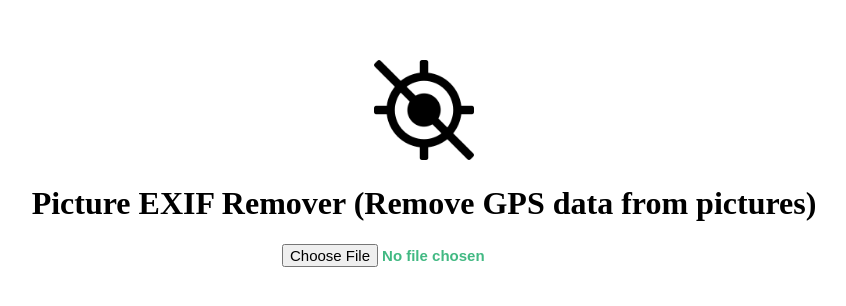
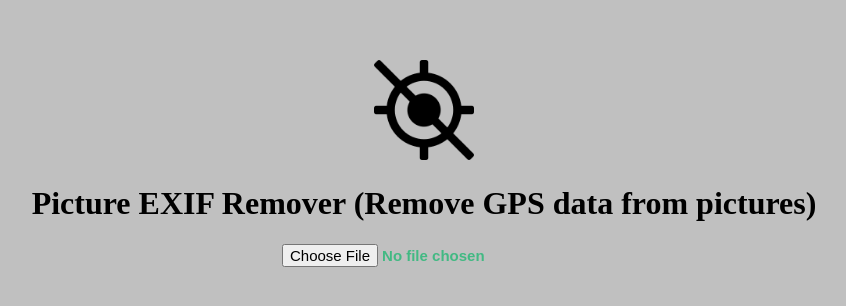
Before and after one commit to tutyamxx/Picture-Exif-Data-Remover, a Vue app in the folder vue app/: page / in a window 1280 px wide. Shown: the top 306 px of the page, without its empty margins (216-1062 px from the left). Built offline with nearby package versions, Linux system fonts and the light colour scheme.

Commit message:
Update style.css

```diff
--- a/vue app/src/assets/style.css
+++ b/vue app/src/assets/style.css
@@ -8,6 +8,10 @@
     margin-top: 60px;
 }
 
+body
+{
+    background-color: silver;
+}
 h1
 {
     text-align: center;
```
